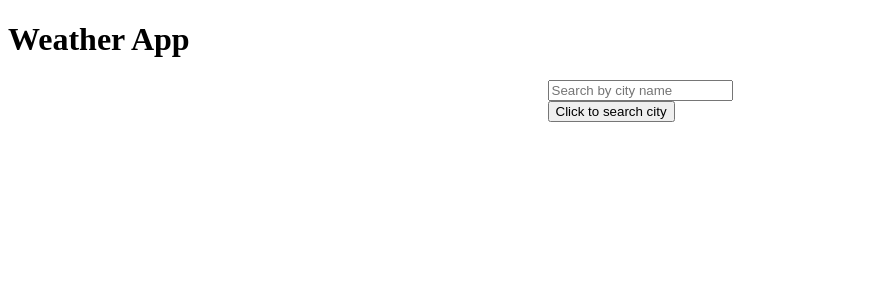
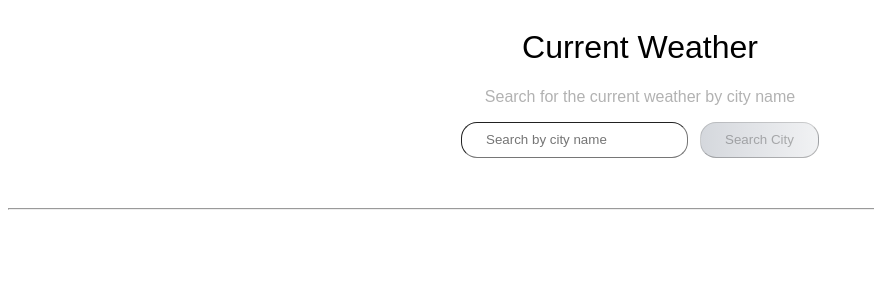
Before and after one commit to jking94/nx-weather-app, a Next.js app in the folder apps/weather-app-frontend/: page / in a window 1280 px wide. Shown: the top 300 px of the page, without its empty margins (0-874 px from the left). Built offline with nearby package versions, Linux system fonts and the light colour scheme.

Commit message:
refined ui, built out tailwind config, built card comp

```diff
--- /dev/null
+++ b/apps/weather-app-frontend/src/app/components/card.tsx
@@ -0,0 +1,30 @@
+/* eslint-disable @typescript-eslint/no-explicit-any */
+'use client'
+import React from 'react'
+
+type CardProps = {
+    children: React.ReactNode | React.ReactNode[]
+}
+
+const Card: React.FC<CardProps> = ({children}) => {
+
+  return (
+        <div className='
+        bg-grey-gradient-right
+        rounded-xl
+        p-6
+        shadow-md
+        hover:shadow-lg
+        transition-shadow
+        duration-300
+        hover:border
+        hover:border-primary
+        hover:border-solid
+        cursor-pointer'
+        id='card'>
+            {children}
+        </div>
+  )
+}
+
+export default Card
--- a/apps/weather-app-frontend/src/app/components/daily-weather.tsx
+++ b/apps/weather-app-frontend/src/app/components/daily-weather.tsx
@@ -1,6 +1,7 @@
 /* eslint-disable @typescript-eslint/no-explicit-any */
 'use client'
 import React from 'react'
+import Card from './card';
 type DailyWeatherProps = {
     cityWeatherData: any;
 }
@@ -9,8 +10,9 @@ const DailyWeather: React.FC<DailyWeatherProps> = ({cityWeatherData}) => {
 
   return (
     <div id="weather-data">
-        <div>
-            <h1>Temp: {cityWeatherData.main.temp}</h1>
+        <Card>
+            <div>{cityWeatherData.name}</div>
+            <h1 className='mt-0'>Temp: {cityWeatherData.main.temp}</h1>
             <div>Feels Like: {cityWeatherData.main.feels_like}</div>
             <hr/>
             <div>Daily High: {cityWeatherData.main.temp_max}</div>
@@ -18,7 +20,7 @@ const DailyWeather: React.FC<DailyWeatherProps> = ({cityWeatherData}) => {
             {cityWeatherData.weather.map((weather: any) => {
                 return <div key={weather.id}>{weather.main} - {weather.description}</div>
             })}
-        </div>
+        </Card>
     </div>
   )
 }
--- a/apps/weather-app-frontend/src/app/components/search.tsx
+++ b/apps/weather-app-frontend/src/app/components/search.tsx
@@ -1,6 +1,6 @@
 /* eslint-disable @typescript-eslint/no-explicit-any */
 'use client'
-import React from 'react'
+import React, {useEffect} from 'react'
 import { getCityInfoByLatLon, getGeoCoderInfoByCity } from '../api/geo/geo-route'
 type SearchProps = {
     setCityWeatherData: (cityWeatherData: any) => void
@@ -9,7 +9,14 @@ type SearchProps = {
 const Search: React.FC<SearchProps> = ({setCityWeatherData}) => {
 
   const [cityNameSearch, setCityNameSearch] = React.useState<string>('')
-  const [cities, setCities] = React.useState<any>(null)
+  const [cities, setCities] = React.useState<any>([])
+  const [submitDisabled, setSubmitDisabled] = React.useState<boolean>(true)
+
+  useEffect(() => {
+    if(cityNameSearch !== ''){
+        setSubmitDisabled(false)
+    }
+  }, [cityNameSearch]);
 
     const handleCitySearchChange = (event: any) => {
         setCityNameSearch(event.target.value);
@@ -19,6 +26,7 @@ const Search: React.FC<SearchProps> = ({setCityWeatherData}) => {
         const cityData = await getGeoCoderInfoByCity(cityNameSearch)
         setCities(cityData);
     }
+
     const getCityWeatherData = async (city: any) => {
         const cityWeatherData = await getCityInfoByLatLon(city.lat, city.lon);
         console.log('hotpink - cityWeatherData: ', cityWeatherData);
@@ -26,14 +34,16 @@ const Search: React.FC<SearchProps> = ({setCityWeatherData}) => {
     }
 
   return (
-        <div id='city-search'>
-            <div id="city-name-search-dropdown" className="dropdown-content">
-                <input type='text' placeholder="Search by city name" id="myInput" onKeyUp={handleCitySearchChange}></input>
+        <div id='search-city-input'>
+            <div className='flex justify-center'>
+                <input className='h-32 px-6 rounded-xl border' type='text' placeholder="Search by city name" id="myInput" onKeyUp={handleCitySearchChange}></input>
+                <button disabled={submitDisabled} className={`ml-12 px-6 rounded-xl border bg-grey-gradient-right ${submitDisabled ? 'cursor-not-allowed' : 'cursor-pointer'}`} onClick={getCityGeoCoderData}>Search City</button>
+            </div>
+            <div className="pt-6" id="search-city-names">
                 {cities && cities.map((city: any) => {
-                    return <div className='cursor-pointer m-2 border-2' onClick={() => {getCityWeatherData(city)}} key={city.lat}><b>City:</b> {city.name}, <b>Country:</b> {city.country}, <b>State:</b> {city.state} </div>
+                    return <div className='cursor-pointer m-2 py-4' onClick={() => {getCityWeatherData(city)}} key={city.lat}><b>City:</b> {city.name}, <b>Country:</b> {city.country}, <b>State:</b> {city.state} </div>
                 })}
             </div>
-            <button className="big-primary text-tBase" onClick={getCityGeoCoderData}>Click to search city</button>
         </div>
   )
 }
--- a/apps/weather-app-frontend/src/app/global.css
+++ b/apps/weather-app-frontend/src/app/global.css
@@ -2,11 +2,17 @@
 @tailwind components;
 @tailwind utilities;
 
-@layer bqse {
+@layer base {
   :root{
-    --color-primary: hsl(0, 0%, 0%);
-    --color-secondary: hsl(0, 0%, 50%);
+    --color-primary: #000000;
     --color-text-base: hsll(0, 0%, 100%);
-    --color-bg-promary: hsl(0, 0%, 100%);
+    --color-bg-primary: hsl(0, 0%, 100%);
+    --color-light-grey:hsl(217.89, 10.61%, 85%);
+    --color-grey:#b2b2b2;
+    --color-grey-gradient-right: linear-gradient(to right, hsl(217.89, 10.61%, 85%), hsl(217.89, 10.61%, 95%));
   }
 }
+
+html {
+  @apply font-sans
+}
--- a/apps/weather-app-frontend/src/app/page.tsx
+++ b/apps/weather-app-frontend/src/app/page.tsx
@@ -8,11 +8,17 @@ export default function Index() {
 
   return (
     <>
-      <h1>Weather App</h1>
+      <div className='flex justify-center'>
+        <div className='flex flex-col items-center'>
+        <h1 className='font-light'>Current Weather</h1>
+          <p className='font-light mt-0 text-grey'>Search for the current weather by city name</p>
+        </div>
+      </div>
       <div className='flex justify-center'>
         <Search setCityWeatherData={setCityWeatherData} />
       </div>
       <br/>
+      <hr/>
       <br/>
       <div className='flex justify-center'>
         {cityWeatherData && <DailyWeather cityWeatherData={cityWeatherData} />}
--- a/apps/weather-app-frontend/tailwind.config.js
+++ b/apps/weather-app-frontend/tailwind.config.js
@@ -24,10 +24,43 @@ module.exports = {
     extend: {
       colors: {
         primary: "var(--color-primary)",
-        secondary: "var(--color-secondary)",
-        bgPrimary: "var(--color-bg-primary)",
-        tBase: "var(--color-text-base)"
-      }
+        lightGrey: "var(--color-light-grey)",
+        grey: "var(--color-grey)"
+      },
+      backgroundImage: {
+        'grey-gradient-right': 'var(--color-grey-gradient-right)',
+      },
+      fontFamily: {
+        "sans": ['arial', 'sans-serif']
+      },
+      fontWeight: {
+        light: '300',
+        normal: '400',
+        medium: '500',
+        semibold: '600',
+        bold: '700',
+        extrabold: '800',
+     },
+      spacing: {
+        '2': '2px',
+        '4': '4px',
+        '8': '8px',
+        '12': '12px',
+        '16': '16px',
+        '24': '24px'
+      },
+      height: {
+        '32': '32px'
+      },
+      borderWidth: {
+        '2px': '2px',
+        DEFAULT: '1px'
+      },
+      borderRadius: {
+        'xl': '1rem',
+        '2xl': '1.5rem',
+        'custom': '0.75rem',
+      },
     },
   },
   plugins: [],
```
Lines whose indentation alone changed are shown as unchanged.
